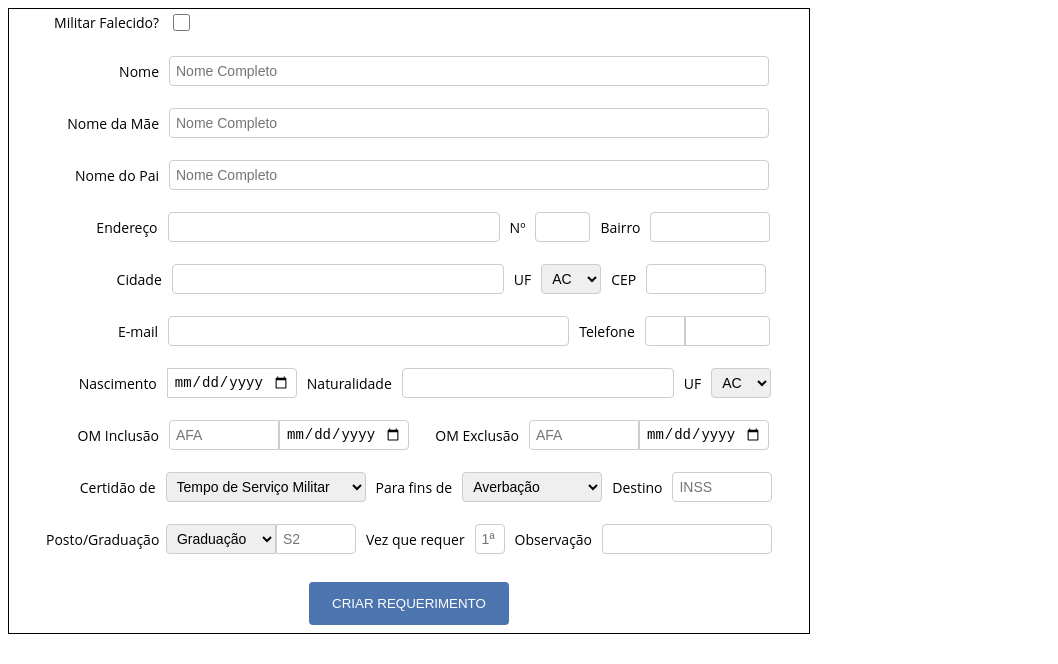
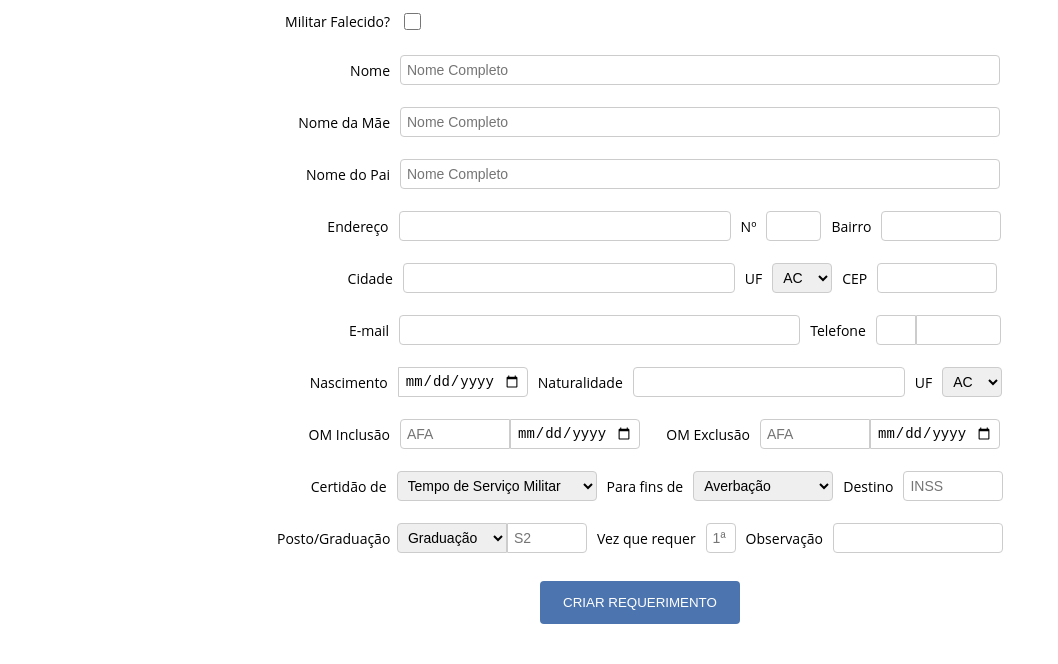
Before and after one commit to caiovsoares/CertidaoDeTempoDeServico, a plain HTML site: page index.html in a window 1280 px wide. Shown: the whole page, without its empty margins (0-1058 px from the left). Drawn offline with nearby package versions, Linux system fonts and the light colour scheme.

Commit message:
Update index.css

```diff
--- a/index.css
+++ b/index.css
@@ -1,8 +1,6 @@
 body {
   font-size: 14px;
   font-family: open_sansregular,open sans,Arial,Helvetica,sans-serif;
-  width: 800px;
-  border: solid black 1px;
 }
 
 .form-group {
```
